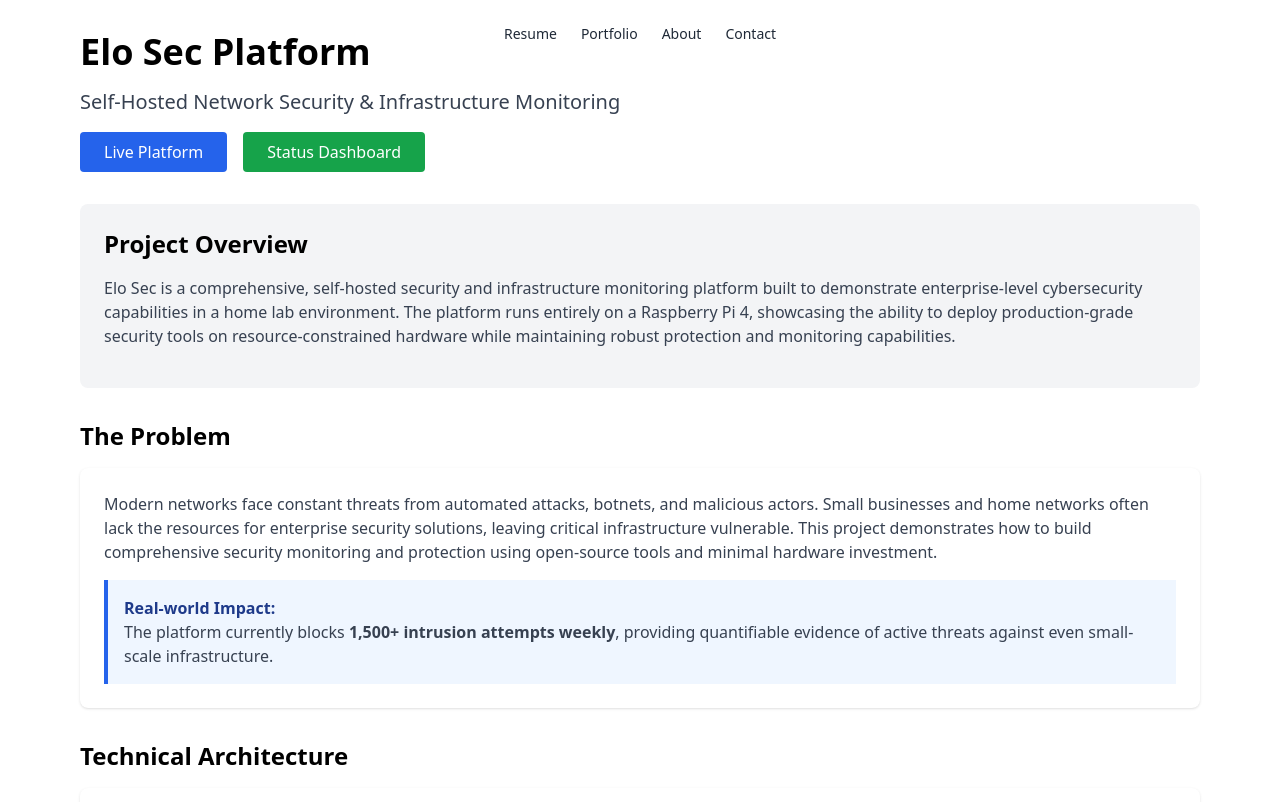
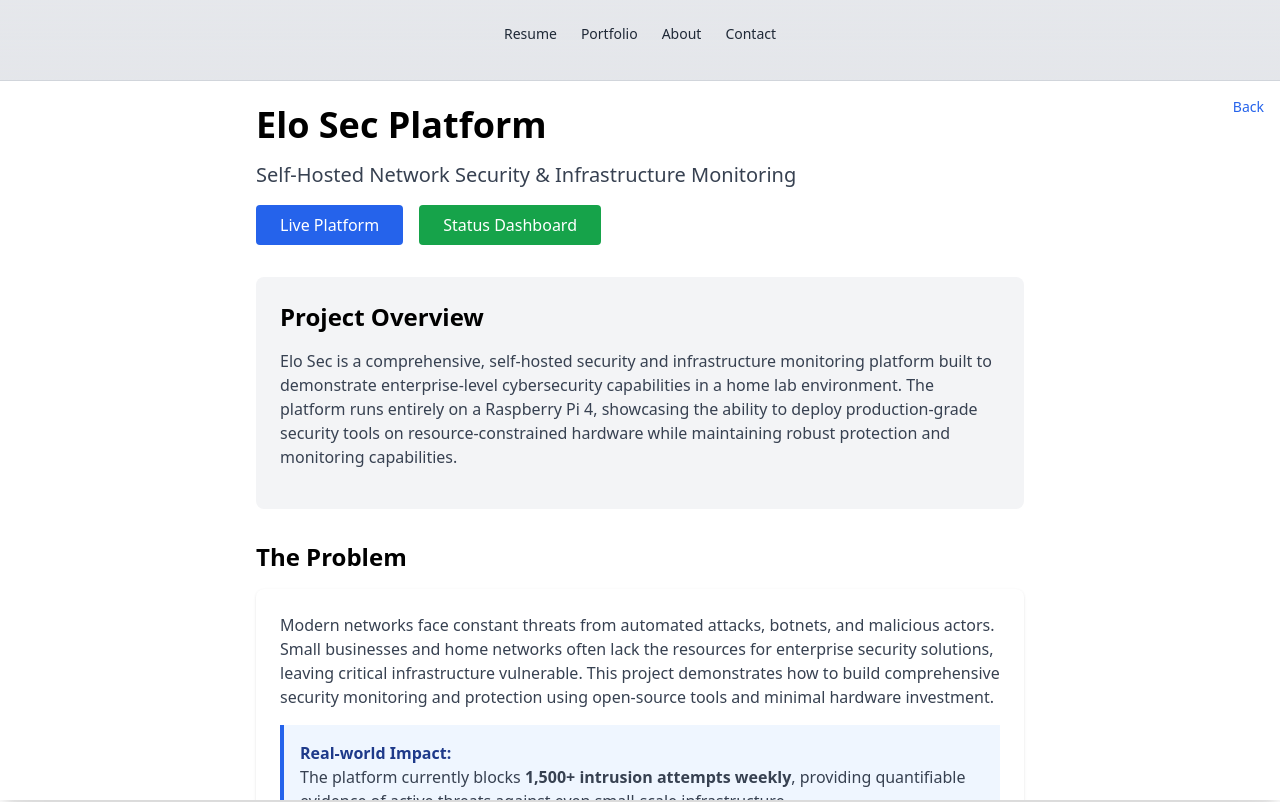
Before and after one commit to lddorse/cybersecurityportfolio, a React (Vite) app: page /projects/elosec-platform in a window 1280 px wide. Shown: the top 802 px of the page. Built offline with nearby package versions, Linux system fonts and the light colour scheme.

Commit message:
Wrap ElosecPlatform content in FixedCardLayout

```diff
--- a/src/pages/ElosecPlatform.jsx
+++ b/src/pages/ElosecPlatform.jsx
@@ -1,8 +1,12 @@
 import React from 'react';
+import FixedCardLayout from "../components/FixedCardLayout";
+import BackButton from "../components/BackButton";
 
 const ElosecPlatform = () => {
   return (
-    <div className="max-w-6xl mx-auto px-4 py-8">
+    <FixedCardLayout>
+      <BackButton />
+
       {/* Header */}
       <div className="mb-8">
         <h1 className="text-4xl font-bold mb-4">Elo Sec Platform</h1>
@@ -453,7 +457,7 @@
           </a>
         </p>
       </div>
-    </div>
+    </FixedCardLayout>
   );
 };
 
```
